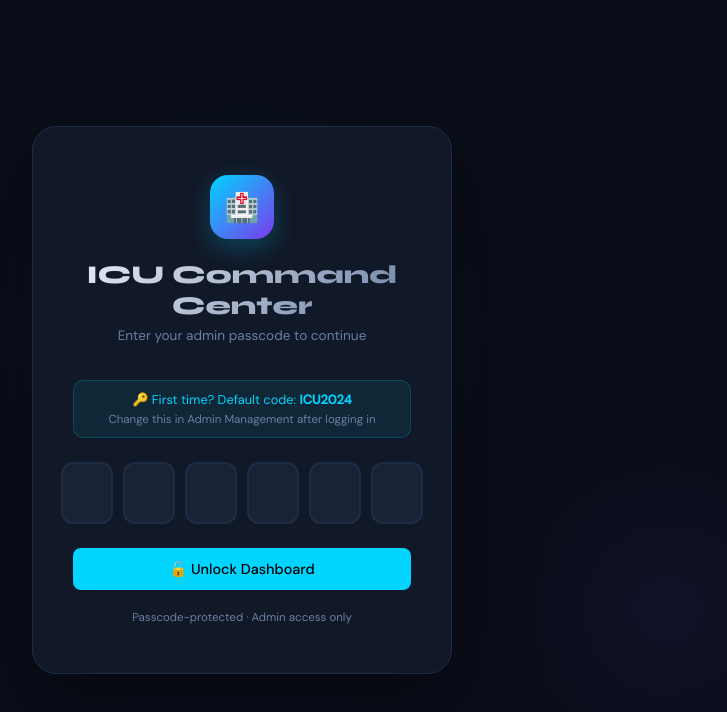
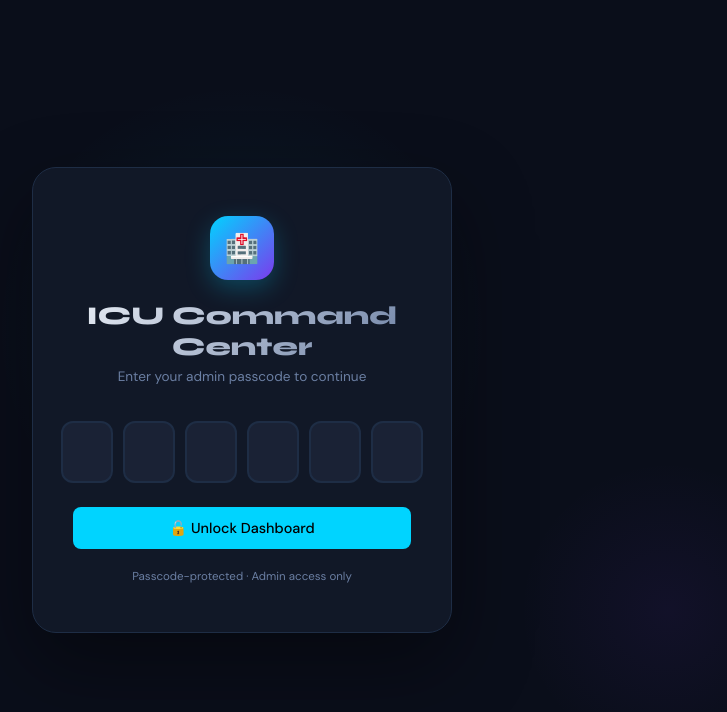
Before and after one commit to ptsarah51/icu-dashboard, a React (Vite) app: page / in a window 1280 px wide. Shown: the top 712 px of the page, without its empty margins (398-1125 px from the left). Built offline with nearby package versions, Linux system fonts and the light colour scheme.

Commit message:
Add files via upload

```diff
--- a/src/components/LoginPage.jsx
+++ b/src/components/LoginPage.jsx
@@ -1,5 +1,4 @@
 import { useState, useRef, useEffect } from "react";
-import { DEFAULT_PASSCODE } from "../utils/storage";
 
 const CODE_LENGTH = 6;
 
@@ -10,14 +9,11 @@ export default function LoginPage({ admins, onLogin }) {
   const [success, setSuccess] = useState(false);
   const inputRefs = useRef([]);
 
-  const isFirstTime = admins.length === 1 && admins[0].code === DEFAULT_PASSCODE;
-
   useEffect(() => {
     inputRefs.current[0]?.focus();
   }, []);
 
   const handleDigit = (i, val) => {
-    if (!/^\d*$/.test(val) && val !== "") return; // numbers only
     const next = [...digits];
     next[i] = val.slice(-1);
     setDigits(next);
@@ -44,7 +40,7 @@ export default function LoginPage({ admins, onLogin }) {
 
   const handlePaste = (e) => {
     e.preventDefault();
-    const pasted = e.clipboardData.getData("text").replace(/\D/g, "").slice(0, CODE_LENGTH);
+    const pasted = e.clipboardData.getData("text").slice(0, CODE_LENGTH);
     const next = Array(CODE_LENGTH).fill("");
     pasted.split("").forEach((c, i) => { next[i] = c; });
     setDigits(next);
@@ -137,23 +133,7 @@ export default function LoginPage({ admins, onLogin }) {
           Enter your admin passcode to continue
         </div>
 
-        {/* First-time hint */}
-        {isFirstTime && (
-          <div style={{
-            background: "rgba(0,212,255,0.08)",
-            border: "1px solid rgba(0,212,255,0.2)",
-            borderRadius: 10,
-            padding: "10px 14px",
-            marginBottom: 24,
-            fontSize: "0.8rem",
-            color: "var(--accent)",
-          }}>
-            🔑 First time? Default code: <strong>{DEFAULT_PASSCODE}</strong>
-            <div style={{ fontSize: "0.72rem", color: "var(--muted)", marginTop: 4 }}>
-              Change this in Admin Management after logging in
-            </div>
-          </div>
-        )}
+
 
         {/* Digit inputs */}
         <div
@@ -170,8 +150,8 @@ export default function LoginPage({ admins, onLogin }) {
             <input
               key={i}
               ref={(el) => (inputRefs.current[i] = el)}
-              type="password"
-              inputMode="numeric"
+              type="text"
+              inputMode="text"
               maxLength={1}
               value={d}
               onChange={(e) => handleDigit(i, e.target.value)}
```
